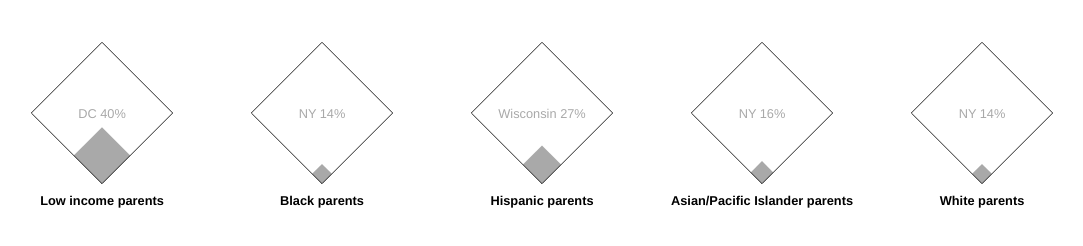
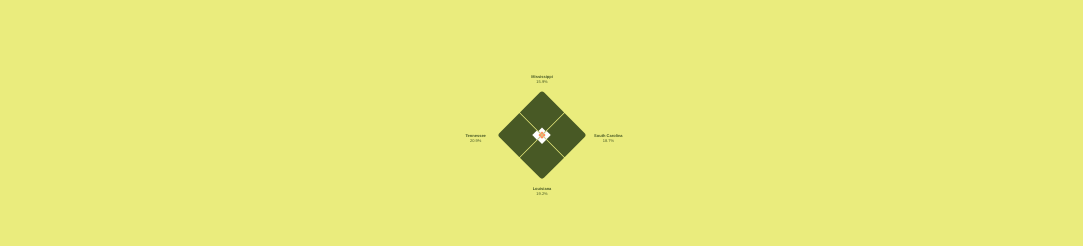
Before and after one commit to datacult/nationswell-case-for-childcare, a plain HTML site: page index.html in a window 1280 px wide. Shown: the whole page, without its empty margins (98-1181 px from the left). Drawn offline with nearby package versions, Linux system fonts and the light colour scheme.

Commit message:
multiple diamond update

```diff
--- a/index.html
+++ b/index.html
@@ -1,4 +1,9 @@
+<!-- © 2023 Data Culture
+Released under the ISC license.
+https://studio.datacult.com/ -->
+
 <!DOCTYPE html>
+
 <head>
     <meta charset="utf-8">
     <meta http-equiv="X-UA-Compatible" content="IE=edge">
@@ -18,4 +23,31 @@
 </body>
 <script src="https://d3js.org/d3.v7.min.js"></script>
 <script src="js/diamonds.js"></script>
+
 </html>
+<script>
+    (async () => {
+        let data = await d3.json('/data/diamonds-data.json')
+
+        let wrangled = []
+
+        for (let i = 0; i < 4; i++) {
+            wrangled.push(
+                {
+                    "benchmark": data['Benchmark'],
+                    "percent": Object.values(data['Low Income']['Lowest Percent'][i])[0],
+                    "state": Object.keys(data['Low Income']['Lowest Percent'][i])[0],
+                }
+            )
+        }
+
+        let lowIncome = diamonds(wrangled)
+
+        setTimeout(() => {
+            return lowIncome.update()
+        }, 1000)
+
+
+    })()
+
+</script>
--- a/js/diamonds.js
+++ b/js/diamonds.js
@@ -1,23 +1,28 @@
-const grey = '#A9A9A9';
+// © 2023 Data Culture
+// Released under the ISC license.
+// https://studio.datacult.com/
 
-const data = [
-  { label: 'Low income parents', value: 40, state: 'DC' },
-  { label: 'Black parents', value: 14, state: 'NY' },
-  { label: 'Hispanic parents', value: 27, state: 'Wisconsin' },
-  { label: 'Asian/Pacific Islander parents', value: 16, state: 'NY' },
-  { label: 'White parents', value: 14, state: 'NY' }
-];
+'use strict'
 
-const diamondsDiv = d3.select('#diamonds');
+let diamonds = ((data, selector = '#diamonds') => {
 
-// Set up the SVG dimensions
-const svgWidth = 250;
-const svgHeight = 250;
+  const transitionTime = 500;
+  const transitionDelay = 100;
 
-// Define the size of the diamond
-const diamondSize = 125;
+  const diamondsDiv = d3.select(selector);
 
-data.forEach((d, i) => {
+  // Set up the SVG dimensions
+  const svgWidth = 800;
+  const svgHeight = 800;
+
+  // Initial diamond size
+  let diamondSize = 0;
+
+  function calculateHypotenuse(a, b) {
+    return Math.sqrt(a * a + b * b);
+  }
+
+  let hypotenuse = calculateHypotenuse(diamondSize, diamondSize);
 
   const container = diamondsDiv.append('div')
     .classed('diamond-svg-container', true);
@@ -31,52 +36,183 @@ data.forEach((d, i) => {
   const centerX = svgWidth / 2;
   const centerY = svgHeight / 2;
 
-  // Create a group element to contain the diamonds and the associated text
-  const g = svg.append('g')
-    .attr('transform', `translate(${centerX}, ${centerY})`);
+  //position mapping to transate 4 squares which are rotated 45 degress into diamons to make a bigger diamond
 
-  // Calculate the size of the inner diamond based on the value
-  const innerSize = diamondSize * (d.value / 100);
+  const positionBuffer = 2;
+
+  let positionMapping = [
+    { x: centerX, y: centerY - positionBuffer },
+    { x: centerX + (hypotenuse / 2) + positionBuffer, y: centerY + (hypotenuse / 2) },
+    { x: centerX, y: centerY + hypotenuse + positionBuffer },
+    { x: centerX - (hypotenuse / 2) - positionBuffer, y: centerY + (hypotenuse / 2) }
+  ]
+
+  let labelMapping = [
+    { x: 0, y: -diamondSize - 20, anchor: 'middle' },
+    { x: diamondSize + 50, y: 0, anchor: 'middle' },
+    { x: 0, y: diamondSize, anchor: 'middle' },
+    { x: -diamondSize - 50, y: 0, anchor: 'middle' }
+  ]
+
+  function rounded_rect(x, y, w, h, r, tl, tr, bl, br) {
+    var retval;
+    retval = "M" + (x + r) + "," + y;
+    retval += "h" + (w - 2 * r);
+    if (tr) { retval += "a" + r + "," + r + " 0 0 1 " + r + "," + r; }
+    else { retval += "h" + r; retval += "v" + r; }
+    retval += "v" + (h - 2 * r);
+    if (br) { retval += "a" + r + "," + r + " 0 0 1 " + -r + "," + r; }
+    else { retval += "v" + r; retval += "h" + -r; }
+    retval += "h" + (2 * r - w);
+    if (bl) { retval += "a" + r + "," + r + " 0 0 1 " + -r + "," + -r; }
+    else { retval += "h" + -r; retval += "v" + -r; }
+    retval += "v" + (2 * r - h);
+    if (tl) { retval += "a" + r + "," + r + " 0 0 1 " + r + "," + -r; }
+    else { retval += "v" + -r; retval += "h" + r; }
+    retval += "z";
+    return retval;
+  }
 
   // Calculate the position of the bottom corner of the outer diamond
-  const bottomCornerX = diamondSize / 2;
-  const bottomCornerY = diamondSize / 2;
-
-  // Append the inner diamond shape (smaller square to represent the percentage)
-  g.append('rect')
-    .attr('x', bottomCornerX - innerSize)
-    .attr('y', bottomCornerY - innerSize)
-    .attr('width', innerSize)
-    .attr('height', innerSize)
-    .attr('transform', 'rotate(45)')
-    .style('fill', grey); // Fill for the inner diamond
+  let bottomCornerX = diamondSize / 2;
+  let bottomCornerY = diamondSize / 2;
 
   // Append the outer diamond shape (which is a rotated square)
-  g.append('rect')
-    .attr('x', -diamondSize / 2)
-    .attr('y', -diamondSize / 2)
-    .attr('width', diamondSize)
-    .attr('height', diamondSize)
-    .attr('transform', 'rotate(45)')
-    .style('fill', 'none') // No fill for the outer diamond
-    .style('stroke', 'black'); // Stroke for the outer diamond border
 
-  // State and value text
-  g.append('text')
-    .attr('x', 0)
-    .attr('y', 0) // Adjust this value as needed to position the text appropriately
-    .attr('text-anchor', 'middle')
-    .attr('fill', grey)
+  let outer_rect = rounded_rect(-diamondSize / 2, -diamondSize / 2, diamondSize, diamondSize, diamondSize * 0.1, true, false, false, false)
+
+  let groups = svg
+    .selectAll('g')
+    .data(data)
+    .join('g')
+    .attr('transform', (d, i) => `translate(${positionMapping[i].x}, ${positionMapping[i].y})`);
+
+  let outer = groups
+    .append("path")
+    .attr("d", outer_rect)
+    .attr('transform', (d, i) => `rotate(${45 + (90 * i)})`)
+    .style('fill', '#485925') // No fill for the outer diamond
+    .style('stroke', 'none') // Stroke for the outer diamond border;
+
+  let cost = groups
+    .append('rect')
+    .attr('x', d => bottomCornerX - diamondSize * (d.percent / 100))
+    .attr('y', d => bottomCornerY - diamondSize * (d.percent / 100))
+    .attr('width', d => diamondSize * (d.percent / 100))
+    .attr('height', d => diamondSize * (d.percent / 100))
+    .attr('transform', (d, i) => `rotate(${45 + (90 * i)})`)
+    .style('fill', "#ffffff")
+
+  let benchmark = groups
+    .append('rect')
+    .attr('x', d => bottomCornerX - diamondSize * (d.benchmark / 100))
+    .attr('y', d => bottomCornerY - diamondSize * (d.benchmark / 100))
+    .attr('width', d => diamondSize * (d.benchmark / 100))
+    .attr('height', d => diamondSize * (d.benchmark / 100))
+    .attr('transform', (d, i) => `rotate(${45 + (90 * i)})`)
+    .style('fill', "#FF8A53")
+
+  // State
+  let state_label = groups
+    .append('text')
+    .attr('x', (d, i) => labelMapping[i].x)
+    .attr('y', (d, i) => labelMapping[i].y + 20)
+    .attr('text-anchor', (d, i) => labelMapping[i].anchor)
+    .attr('font-weight', '200')
     .attr('dominant-baseline', 'central')
-    .text(`${d.state} ${d.value}%`);
+    .attr('fill', '#485925')
+    .attr('opacity', 0)
+    .text(d => `${d.percent}%`);
 
   // Label text below the diamond
-  g.append('text')
-    .attr('x', 0)
-    .attr('y', diamondSize / 2 + 40) // This positions the label below the diamond. Adjust the offset as needed.
-    .attr('text-anchor', 'middle')
+  let value_label = groups
+    .append('text')
+    .attr('x', (d, i) => labelMapping[i].x)
+    .attr('y', (d, i) => labelMapping[i].y)
+    .attr('text-anchor', (d, i) => labelMapping[i].anchor)
     .attr('font-weight', 'bold')
-    .attr('dominant-baseline', 'hanging')
-    .text(d.label);
+    .attr('dominant-baseline', 'central')
+    .attr('fill', '#485925')
+    .attr('opacity', 0)
+    .text(d => d.state);
+
+
+
+  function update() {
+
+    diamondSize = 125
+
+    hypotenuse = calculateHypotenuse(diamondSize, diamondSize);
+
+    positionMapping = [
+      { x: centerX, y: centerY - positionBuffer },
+      { x: centerX + (hypotenuse / 2) + positionBuffer, y: centerY + (hypotenuse / 2) },
+      { x: centerX, y: centerY + hypotenuse + positionBuffer },
+      { x: centerX - (hypotenuse / 2) - positionBuffer, y: centerY + (hypotenuse / 2) }
+    ]
+
+    labelMapping = [
+      { x: 0, y: -diamondSize - 20, anchor: 'middle' },
+      { x: diamondSize + 50, y: 0, anchor: 'middle' },
+      { x: 0, y: diamondSize, anchor: 'middle' },
+      { x: -diamondSize - 50, y: 0, anchor: 'middle' }
+    ]
+
+    bottomCornerX = diamondSize / 2;
+    bottomCornerY = diamondSize / 2;
+
+
+    outer_rect = rounded_rect(-diamondSize / 2, -diamondSize / 2, diamondSize, diamondSize, diamondSize * 0.1, true, false, false, false)
+
+    groups
+      .transition()
+      .attr('transform', (d, i) => `translate(${positionMapping[i].x}, ${positionMapping[i].y})`);
+
+    outer
+      .transition()
+      .delay((d, i) => transitionDelay * i)
+      .duration(transitionTime)
+      .attr("d", outer_rect);
+
+    cost
+      .attr('x', d => bottomCornerX - diamondSize * (d.percent / 100))
+      .attr('y', d => bottomCornerY - diamondSize * (d.percent / 100))
+      .transition()
+      .delay((d, i) => (data.length * transitionDelay) + transitionDelay * i)
+      .duration(transitionTime)
+      .attr('width', d => diamondSize * (d.percent / 100))
+      .attr('height', d => diamondSize * (d.percent / 100));
+
+    benchmark
+      .attr('x', d => bottomCornerX - diamondSize * (d.benchmark / 100))
+      .attr('y', d => bottomCornerY - diamondSize * (d.benchmark / 100))
+      .transition()
+      .delay((d, i) => (data.length * transitionDelay * 2) + transitionDelay * i)
+      .duration(transitionTime)
+      .attr('width', d => diamondSize * (d.benchmark / 100))
+      .attr('height', d => diamondSize * (d.benchmark / 100));
+
+
+    state_label
+      .transition()
+      .delay((d, i) => transitionDelay * i)
+      .duration(transitionTime)
+      .attr('x', (d, i) => labelMapping[i].x)
+      .attr('y', (d, i) => labelMapping[i].y + 20)
+      .attr('opacity', 1);
+
+    value_label
+      .transition()
+      .delay((d, i) => transitionDelay * i)
+      .duration(transitionTime)
+      .attr('x', (d, i) => labelMapping[i].x)
+      .attr('y', (d, i) => labelMapping[i].y)
+      .attr('opacity', 1);
+
+  }
+
+  return {
+    update: update,
+}
 
 });
--- a/style/styles.css
+++ b/style/styles.css
@@ -1,5 +1,10 @@
+/* © 2023 Data Culture
+Released under the ISC license.
+https://studio.datacult.com/  */
+
 body {
     font-family: Helvetica, Arial, Sans-Serif;
+    background-color: #EAEC7D;
 }
 
 #diamonds {
```
Also changed, not shown: data/diamonds-data.json (added, +180 -0 lines). Lines whose indentation alone changed are shown as unchanged.
